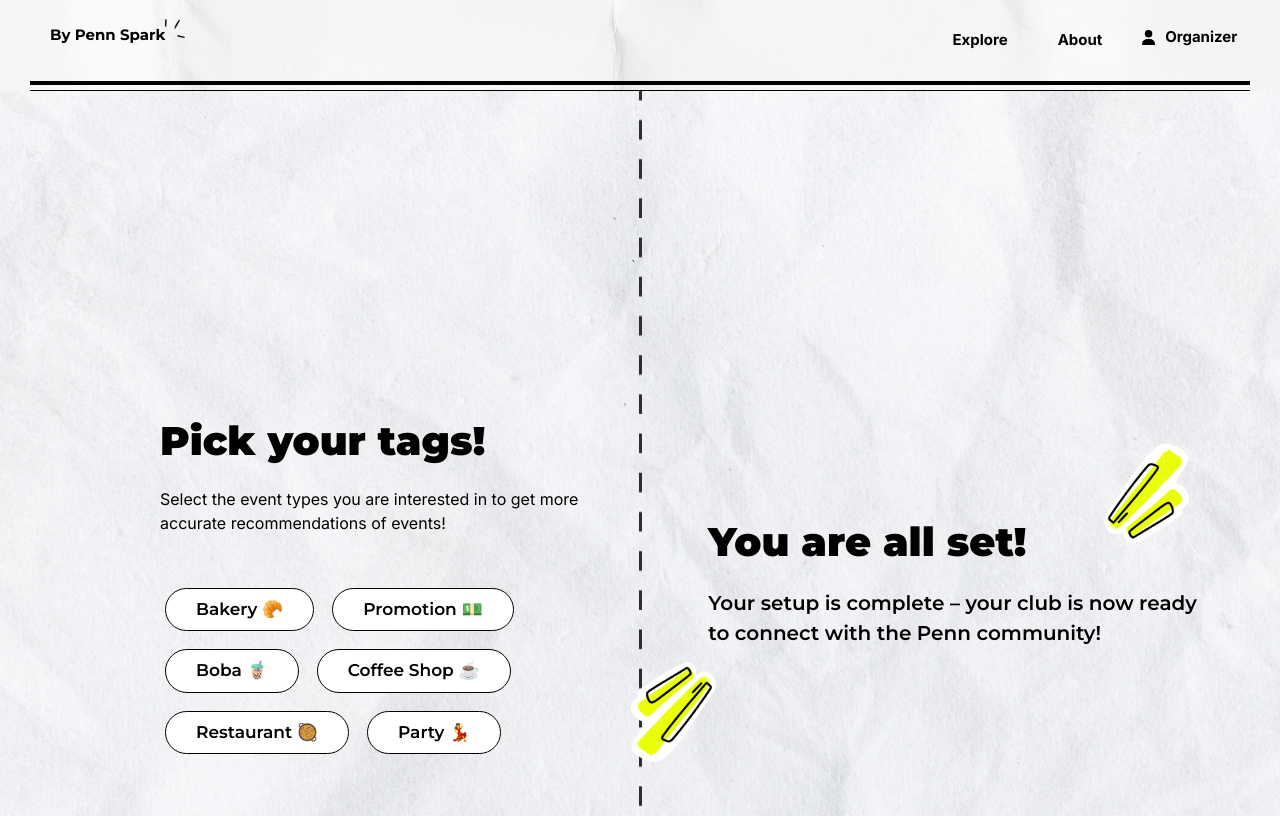
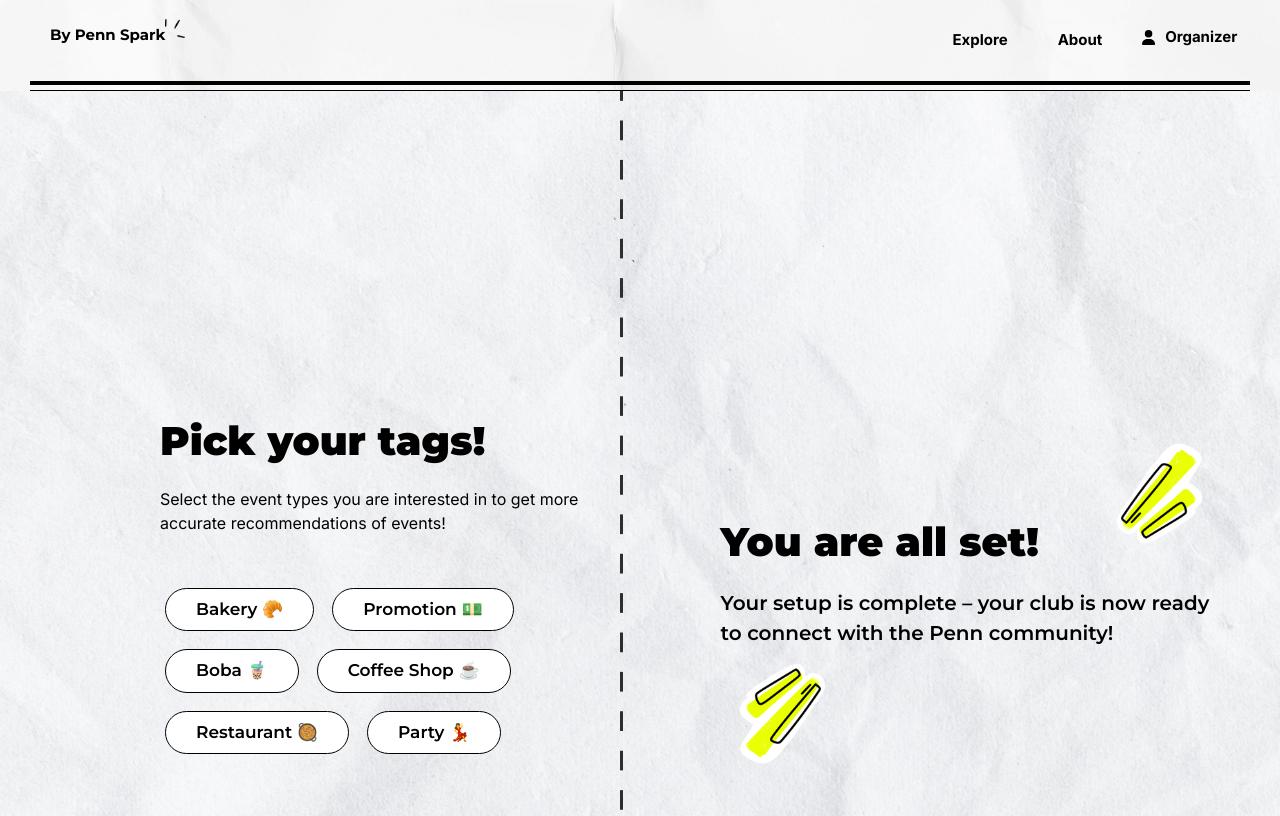
Before and after one commit to PennSpark/sp24-events-at-penn, a Next.js app: page /interests in a window 1280 px wide. Shown: the top 816 px of the page. Built offline with nearby package versions, Linux system fonts and the light colour scheme; a web font is replaced by a local one.

Commit message:
add middleware for interest cookies

```diff
--- a/app/interests/Interest.css
+++ b/app/interests/Interest.css
@@ -133,19 +133,31 @@
 
 .rotate180 {
   transform: rotate(180deg); /* Rotates only the image */
+
 }
 .relativeContainer {
   position: relative;
 }
+.middle {
+  position: relative;
+  display: flex;
+  align-items: center;
+  justify-content: flex-start;
+  width: 3rem; /* Example fixed width */
+  height: -4rem;
+}
+.middle div {
+  margin-right: 20px; /* Adds some space between the two divs, adjust as needed */
+}
 
-.movedImage {
+.imageContainer.movedImage {
   position: absolute;
-  top: 110%; /* Adjust the position from the top to 50% */
-  right: 85%; /* Align to the right of the right panel */
-  transform: translateY(-50%); /*Shift the image up by half its height */
+  left: 6rem;
+  top: 33rem;
   /* Set a specific size for the image, if required */
   width: 177px;
   height: 177px;
+
 }
 
 p {
--- a/app/interests/page.tsx
+++ b/app/interests/page.tsx
@@ -9,14 +9,17 @@ type Tag = string;
 type SelectedTags = Tag[];
 const TAGS: Tag[] = ["Bakery 🥐", "Promotion 💵", "Boba 🧋", "Coffee Shop ☕️", "Restaurant 🥘", "Party 💃"];
 
+
 export default function Interest() {
     const [selectedTags, setSelectedTags] = React.useState<SelectedTags>([]);
 
 
     useEffect(() => {
-      const savedTags = Cookies.get('selectedTags');
-      if (savedTags) {
-        setSelectedTags(JSON.parse(savedTags));
+      const interestsCookieValue = Cookies.get('interestsCookie');
+      if (interestsCookieValue) {
+        console.log('Found interestsCookie:', interestsCookieValue);
+        // Additional logic to use the interestsCookieValue can be placed here
+        setSelectedTags(JSON.parse(interestsCookieValue));
         window.location.href = '/explore';
       }
     }, []);
@@ -34,7 +37,7 @@ export default function Interest() {
     const handleSubmit = (e: React.FormEvent) => {
       e.preventDefault();
       const tagsString = JSON.stringify(selectedTags);
-      Cookies.set('selectedTags', tagsString, { expires: 7 }); // Expires in 7 days
+      Cookies.set('interestsCookie', tagsString, { expires: 7 }); // Expires in 7 days
       console.log('Selected tags saved:', selectedTags);
 
       window.location.href = '/explore';
@@ -66,6 +69,7 @@ export default function Interest() {
           <button type="submit" className="save-continue-button" form="myForm" onClick={handleSubmit}>Save</button>
         </div>
         </div>
+        <div className="middle">
           <div>
           <Image
             src="/images/Line4.png"
@@ -74,6 +78,16 @@ export default function Interest() {
             height={10}
             className="rotate180"
           />
+          </div>
+
+          <div className="imageContainer movedImage">
+                      <Image
+                        src="/images/sign1.png"
+                        alt="sign1"
+                        width={177}
+                        height={177}
+                      />
+            </div>
         </div>
         <div className="rightPanel">
         <div className="relativeContainer">
@@ -90,14 +104,7 @@ export default function Interest() {
                   </div>
               </div>
             <h2 className = 'montserratSubheading' >Your setup is complete – your club is now ready to connect with the Penn community!</h2>
-            <div className="imageContainer movedImage">
-                      <Image
-                        src="/images/sign1.png"
-                        alt="sign1"
-                        width={177}
-                        height={177}
-                      />
-            </div>
+
         </div>
         </div>
     </div>
```
Also changed, not shown: middleware.ts (added, +23 -0 lines). Lines whose indentation alone changed are shown as unchanged.
